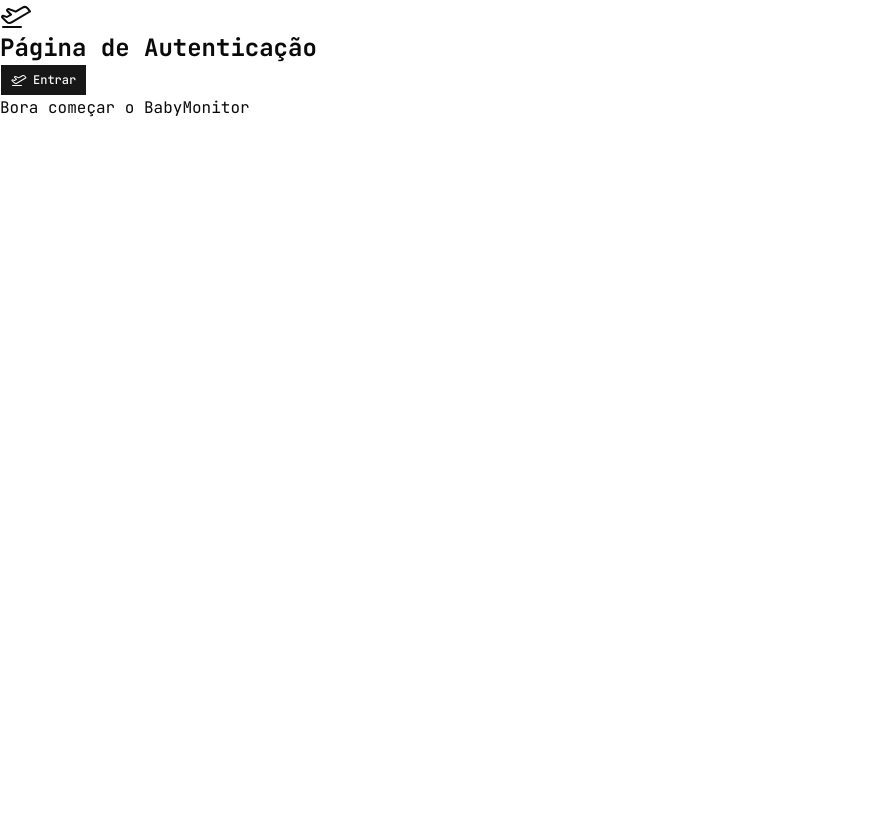
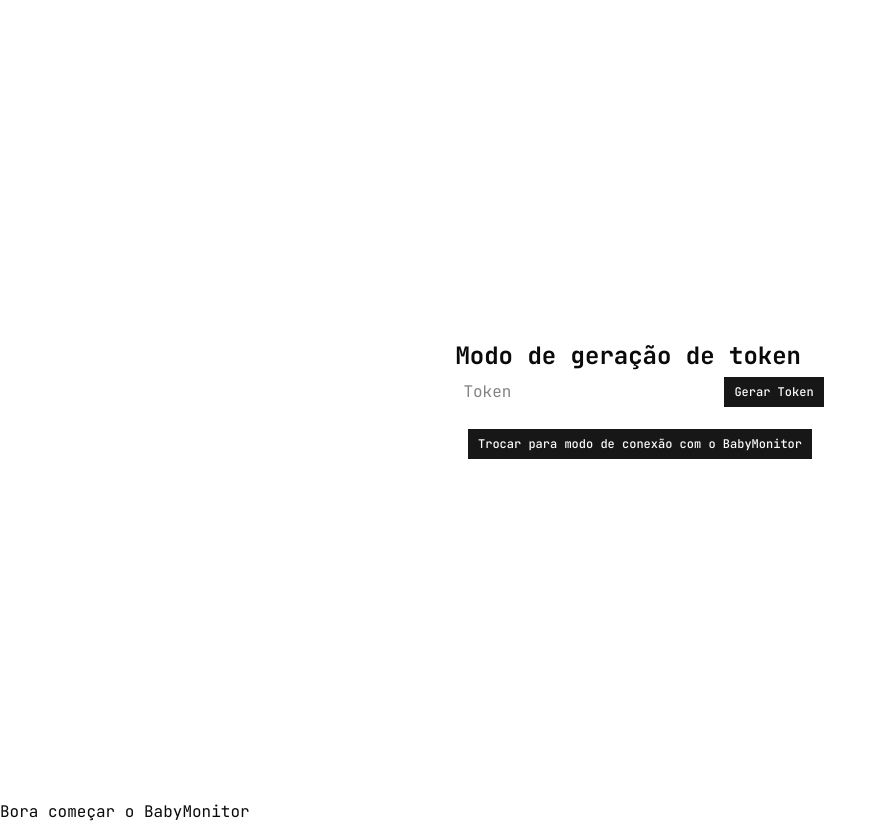
Before and after one commit to KathCris/BabyMonitor, a Next.js app: page / in a window 1280 px wide. Shown: the whole page, without its empty margins (0-886 px from the left). Before the commit the page ends 800 px from the top, so only its background shows below. Built offline with nearby package versions, Linux system fonts and the light colour scheme.

Commit message:
feat(auth): Creating the foundation for the token generation and token entry pages to enable room connections.

```diff
--- a/src/features/auth/page.tsx
+++ b/src/features/auth/page.tsx
@@ -1,18 +1,71 @@
 'use client'
-import { AirplaneTakeoffIcon } from '@phosphor-icons/react'
+
+import { useState } from 'react'
+
+import { Input } from '@base-ui/react/input'
 
 import { Button } from '@/components/ui/button'
 
 export default function AuthPage() {
+  const [token, setToken] = useState('')
+  const [isMonitoring, setIsMonitoring] = useState(false)
+  const [babyMonitorToken, setBabyMonitorToken] = useState('')
+  const handleGenerateToken = () => {
+    const newToken = Math.random().toString(36).substring(2, 15)
+    setToken(newToken)
+  }
+
+  const handleToggleMonitoring = () => {
+    setIsMonitoring(!isMonitoring)
+  }
+
+  const handleConnect = () => {
+    if (babyMonitorToken === token) {
+      console.log('Conectando com o BabyMonitor')
+    } else {
+      console.log('Token inválido')
+    }
+  }
   return (
-    <div>
-      <h1 className="text-2xl font-bold">
-        <AirplaneTakeoffIcon size={32} /> Página de Autenticação
-      </h1>
-      <Button>
-        <AirplaneTakeoffIcon size={32} />
-        <span>Entrar</span>
-      </Button>
+    <div className="flex flex-col items-center justify-center h-screen">
+      <div className="flex flex-col items-center justify-center gap-4">
+        {!isMonitoring ? (
+          <div>
+            <h1 className="text-2xl font-bold">Modo de geração de token</h1>
+            <div className="flex items-center justify-center gap-4">
+              <Input
+                type="text"
+                placeholder="Token"
+                className="w-full max-w-md  border-gray-300 rounded-md p-2"
+                value={token}
+                disabled={token.length > 0}
+              />
+              <Button onClick={handleGenerateToken}>Gerar Token</Button>
+            </div>
+          </div>
+        ) : (
+          <div>
+            <h1 className="text-2xl font-bold">Modo de conexão com o BabyMonitor</h1>
+            <div className="flex items-center justify-center gap-4">
+              <Input
+                type="text"
+                placeholder="Colocar o token gerado no BabyMonitor"
+                className="w-full max-w-md border-gray-300 rounded-md p-2"
+                value={babyMonitorToken}
+                onChange={(e) => setBabyMonitorToken(e.target.value)}
+              />
+              <Button onClick={handleConnect}>Conectar</Button>
+            </div>
+          </div>
+        )}
+        <div>
+          <Button onClick={handleToggleMonitoring}>
+            {isMonitoring
+              ? 'Trocar para modo de geração de token'
+              : 'Trocar para modo de conexão com o BabyMonitor'}
+          </Button>
+        </div>
+      </div>
     </div>
   )
 }
```
Also changed, not shown: src/features/room/[roomId]/page.tsx (added), src/shared/services/rooms/route.ts (added).
